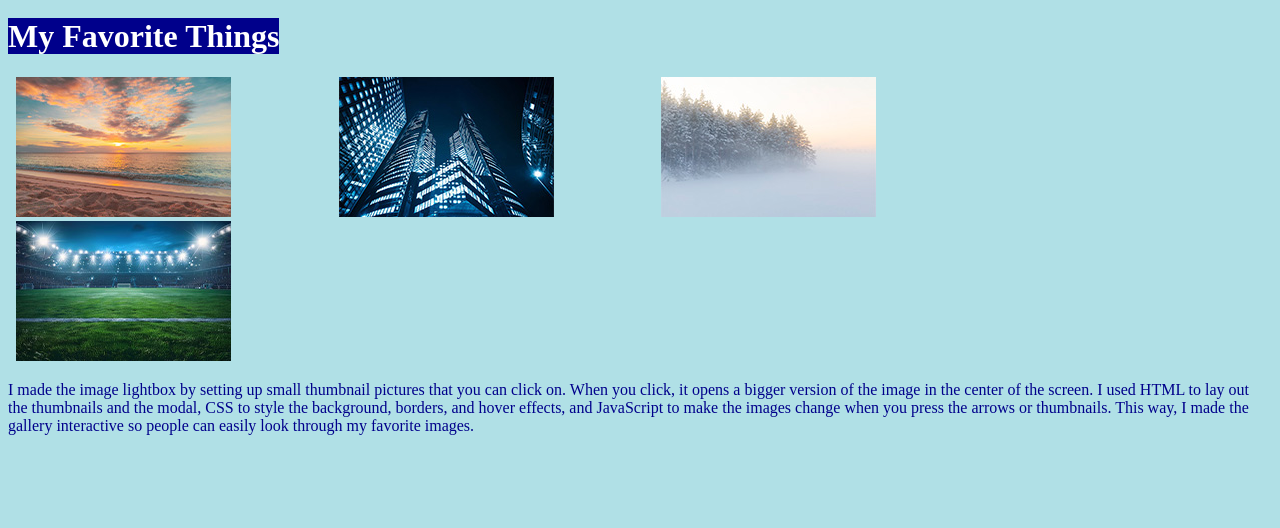
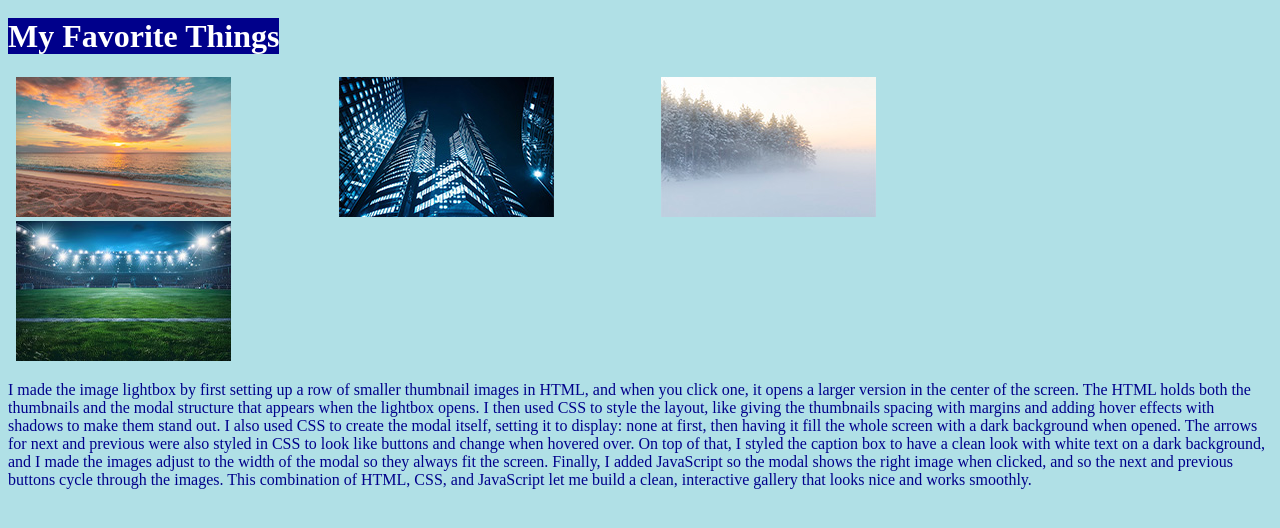
Before and after one commit to figles33/website, a plain HTML site: page FavoriteThings.html in a window 1280 px wide. Shown: the part 92-620 px from the top of the page. Drawn offline with Linux system fonts and the light colour scheme.

Commit message:
Update FavoriteThings.html

```diff
--- a/FavoriteThings.html
+++ b/FavoriteThings.html
@@ -87,9 +87,11 @@
     </div>
   </div>
 </div>
-		<p style="color: darkblue"> I made the image lightbox by setting up small thumbnail pictures that you can click on. When you click, it opens a bigger version of the image in the center of the screen.
-			I used HTML to lay out the thumbnails and the modal, CSS to style the background, borders, and hover effects, and JavaScript to make the images change when you press the arrows or thumbnails. This way,
-			I made the gallery interactive so people can easily look through my favorite images. </p>
+		<p style="color: darkblue">I made the image lightbox by first setting up a row of smaller thumbnail images in HTML, and when you click one, it opens a larger version in the center of the screen. The HTML holds both the thumbnails and the modal structure that appears when the lightbox opens.
+			I then used CSS to style the layout, like giving the thumbnails spacing with margins and adding hover effects with shadows to make them stand out. I also used CSS to create the modal itself, setting it to display: none at first,
+			then having it fill the whole screen with a dark background when opened. The arrows for next and previous were also styled in CSS to look like buttons and change when hovered over. On top of that, I styled the caption box to have a clean look with white text on a dark background,
+			and I made the images adjust to the width of the modal so they always fit the screen.
+			Finally, I added JavaScript so the modal shows the right image when clicked, and so the next and previous buttons cycle through the images. This combination of HTML, CSS, and JavaScript let me build a clean, interactive gallery that looks nice and works smoothly. </p>
 	<script>
 // Open the Modal
 function openModal() {
```
